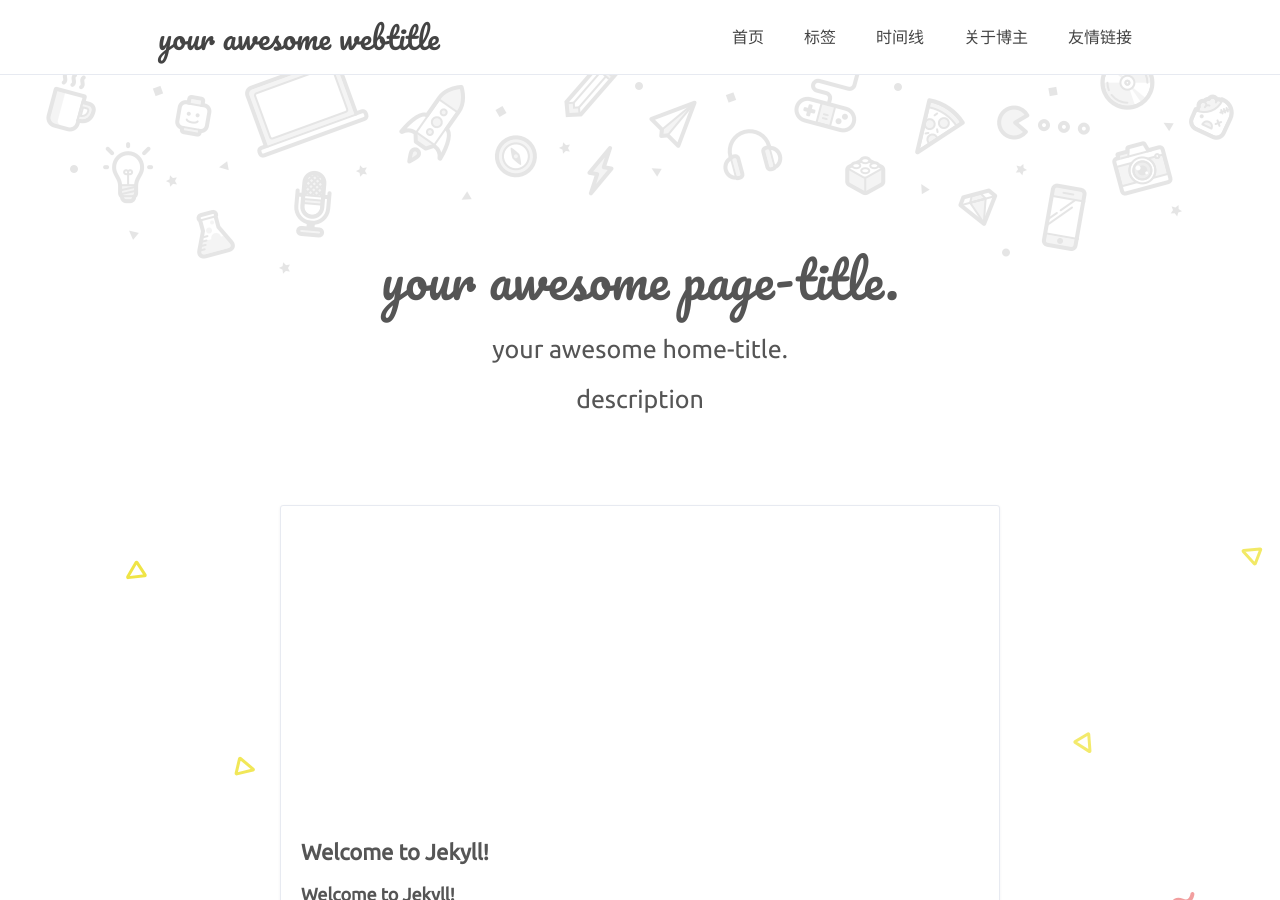
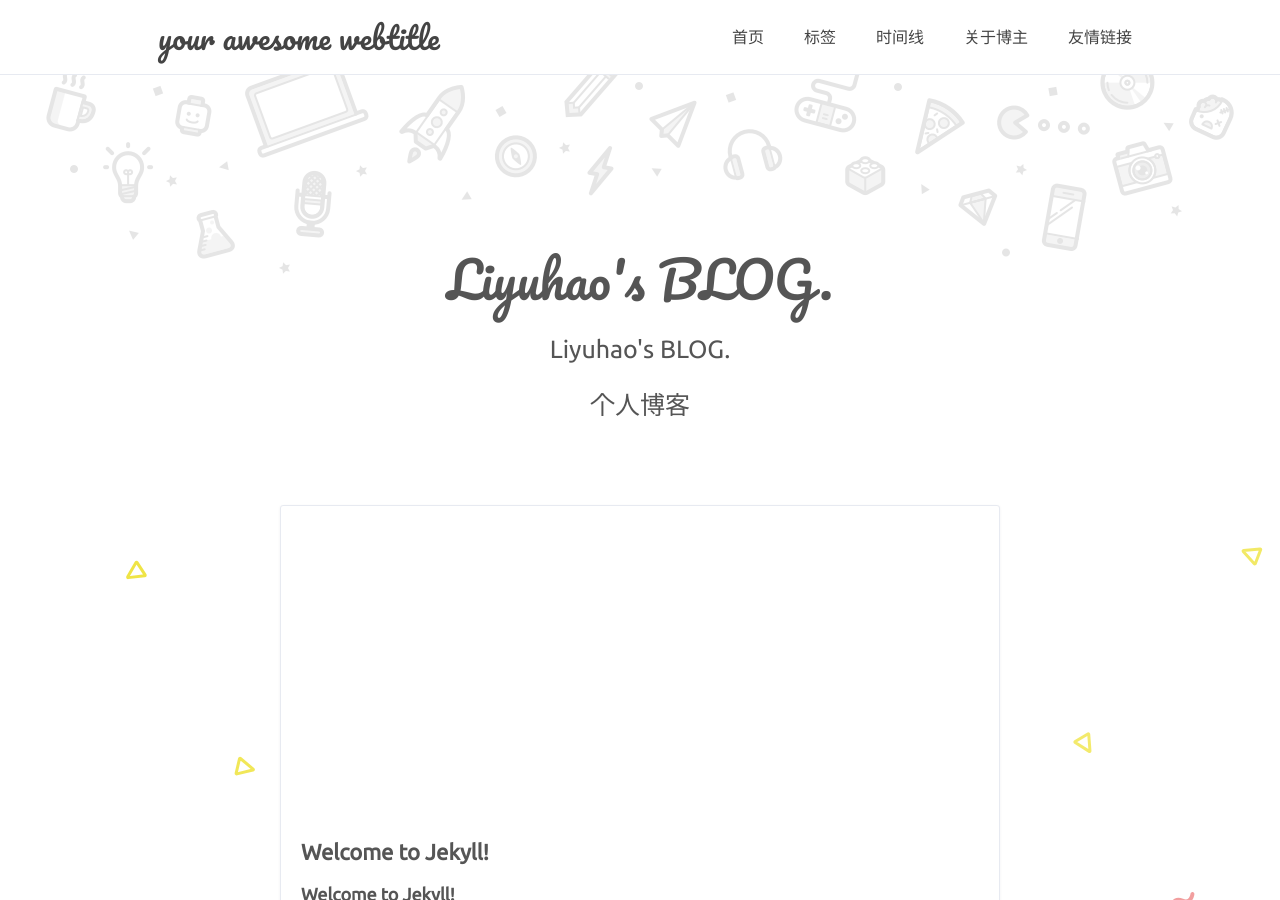
Before and after one commit to AugustLYH1998/Liyuhao.github.io, a Jekyll site: the page built from index.html, in a window 1280 px wide and 900 px high. Built offline with Jekyll 4.4.1, drawn with Linux system fonts in a browser that asks for light colours; comment, search, counter and statistics services are not loaded.

Commit message:
第三次修改url

```diff
--- a/_config.yml
+++ b/_config.yml
@@ -8,10 +8,10 @@
 # nav 中文字符空格：&emsp;
 nav: # 最佳体验 六个标签 且最好每个标签不超过4中文字
   首页: '/'
-  标签: '/tags.html'
-  时间线: '/timeline.html'
-  关于博主: '/about.html'
-  友情链接: '/friendLink.html'
+  标签: '/Liyuhao.github.io/tags.html'
+  时间线: '/Liyuhao.github.io/timeline.html'
+  关于博主: '/Liyuhao.github.io/about.html'
+  友情链接: '/Liyuhao.github.io/friendLink.html'
 
 # 博主
 author: true
--- a/index.html
+++ b/index.html
@@ -1,9 +1,9 @@
 ---
 layout: default
-title: your awesome title
-page-title: your awesome page-title.
-home-title: your awesome home-title.
-description: description
+title: Welcome to my Blog~~
+page-title: Liyuhao's BLOG.
+home-title: Liyuhao's BLOG.
+description: 个人博客
 ---
 
 {% include header.html %}
```
